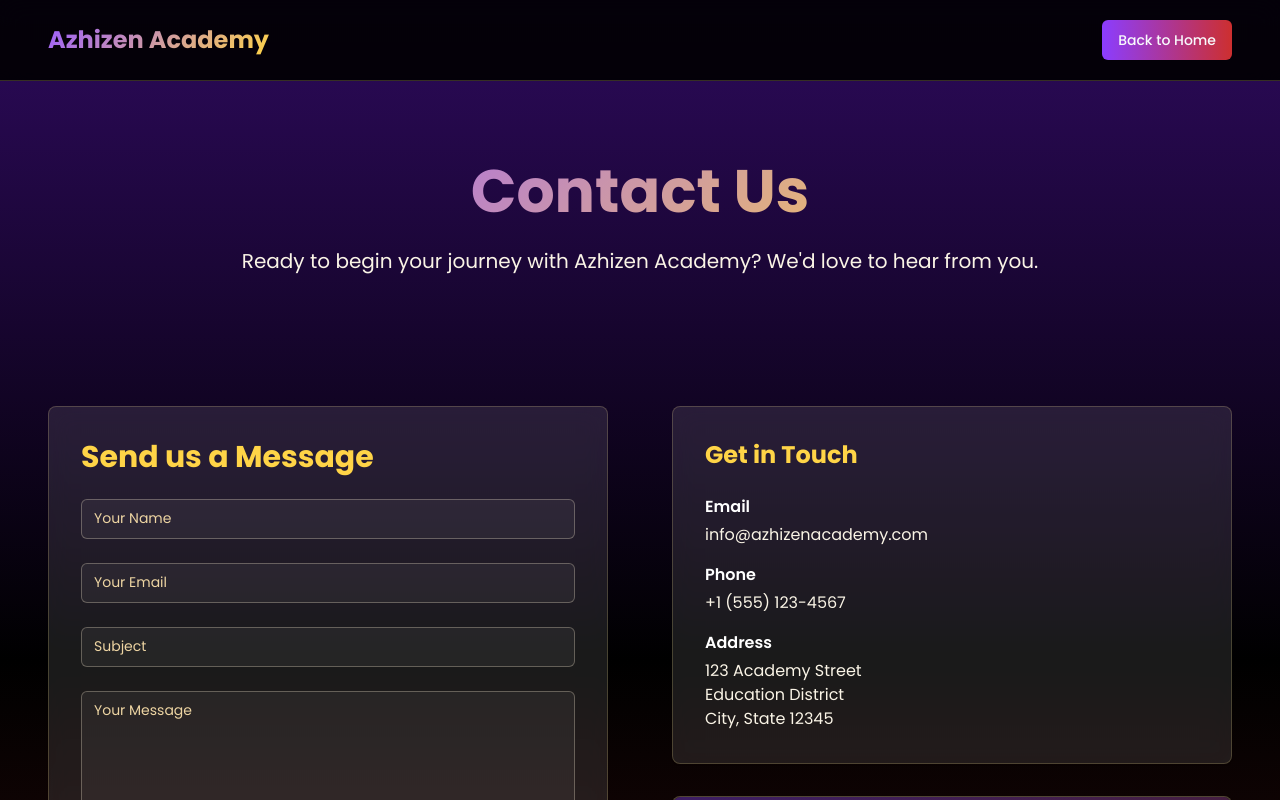
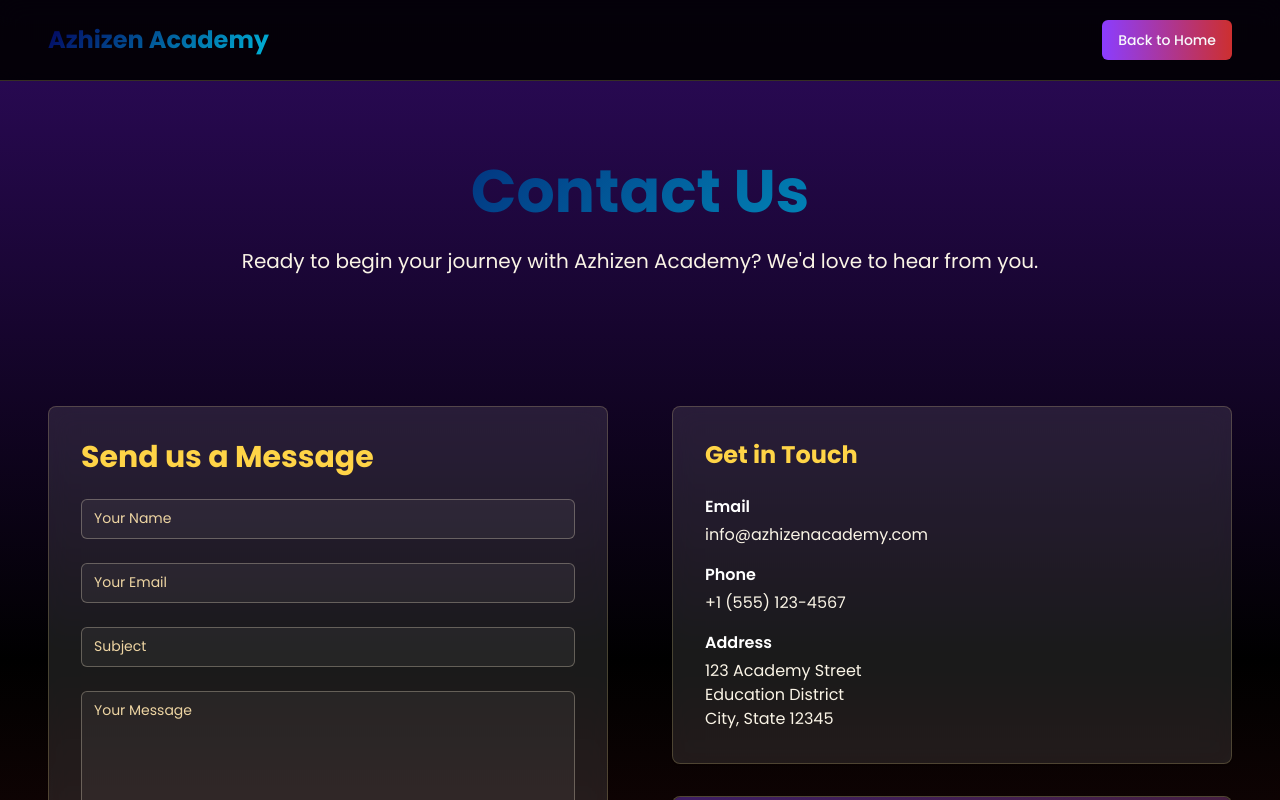
Before and after one commit to Akshayvigram/azhizen-academy-elegance-portal, a React (Vite) app: page /contact in a window 1280 px wide. Shown: the top 800 px of the page. Built offline with nearby package versions, Linux system fonts and the light colour scheme; a web font is replaced by a local one.

Commit message:
Refactor: Update color gradients
Update the Tailwind CSS configuration to include a new color gradient using the specified hex codes.

```diff
--- a/src/index.css
+++ b/src/index.css
@@ -1,3 +1,4 @@
+
 @import url('https://fonts.googleapis.com/css2?family=Poppins:wght@300;400;500;600;700;800&display=swap');
 @tailwind base;
 @tailwind components;
@@ -115,7 +116,7 @@
   }
 
   .text-gradient {
-    background: linear-gradient(135deg, #9d5fff, #ffd447);
+    background: linear-gradient(135deg, #03045E, #00B4D8);
     -webkit-background-clip: text;
     -webkit-text-fill-color: transparent;
     background-clip: text;
```
